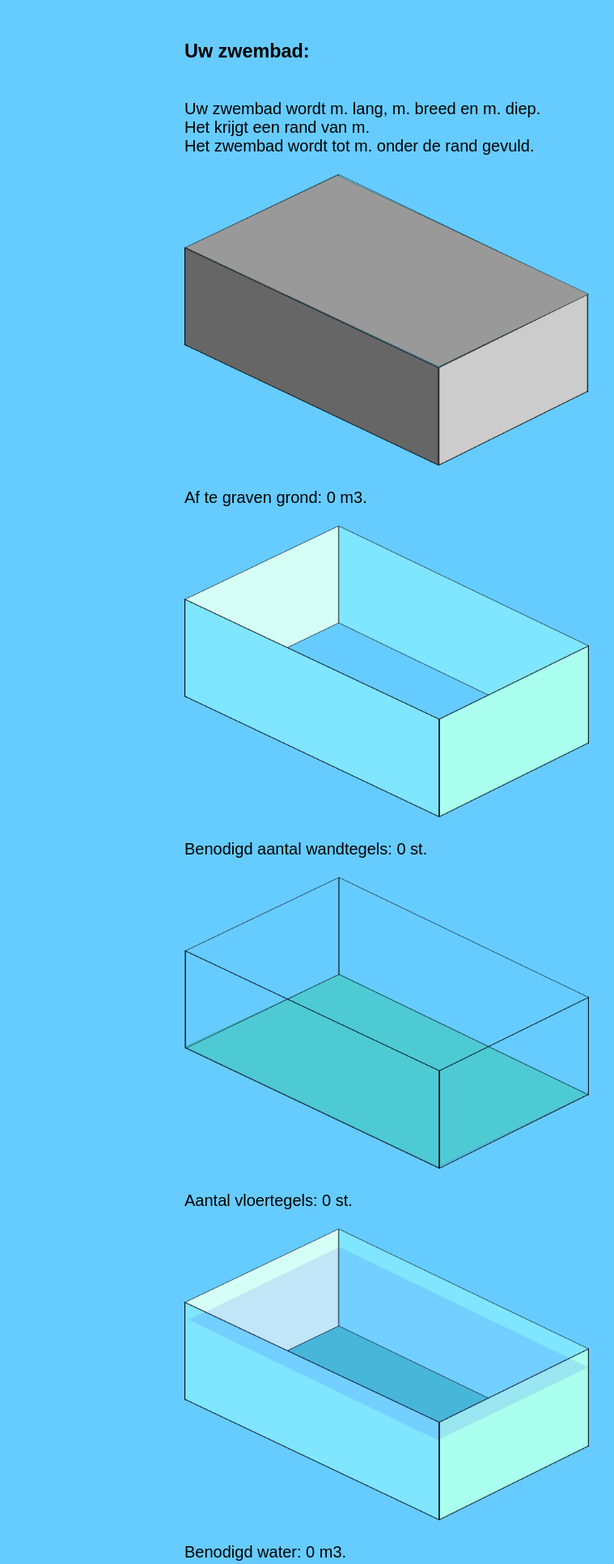
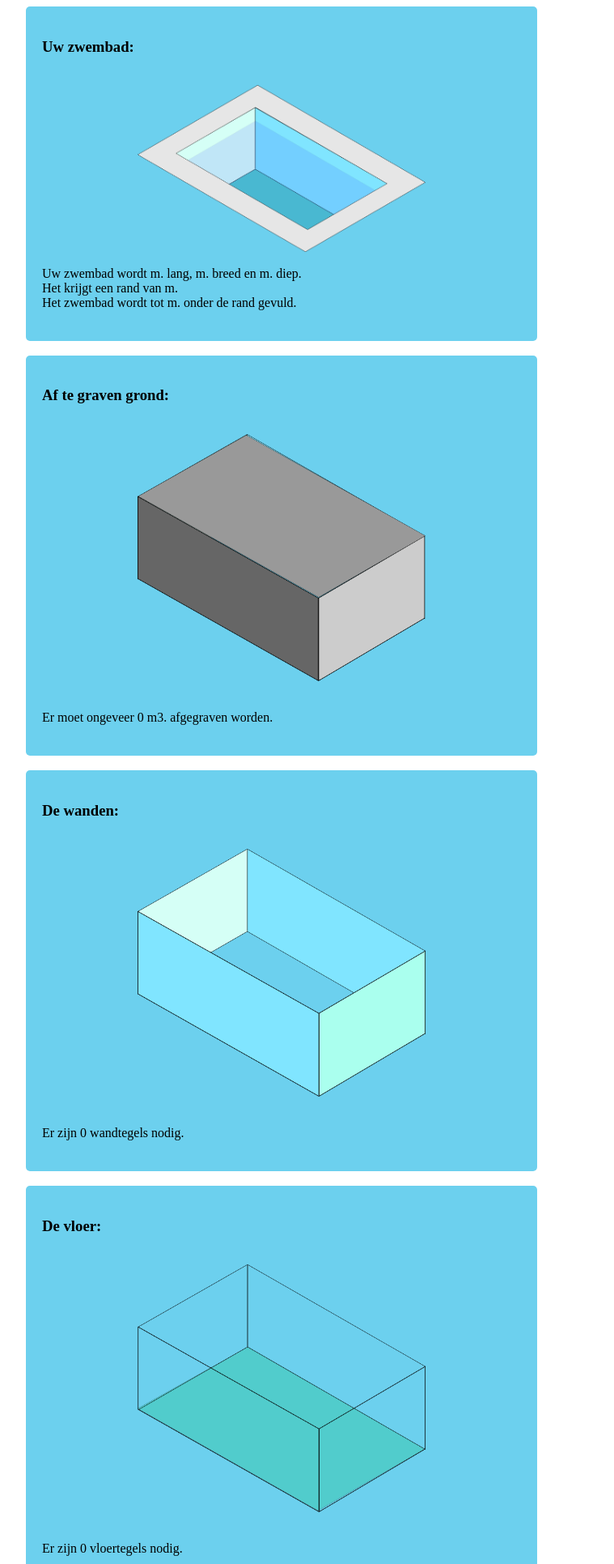
Before and after one commit to clemensjongma/invulformulier, a PHP site: page /uitkomst.php in a window 1280 px wide. Shown: the top 1931 px of the page at 81% size, without its empty margins (292-1051 px from the left). Run offline with PHP 8.4, Linux system fonts and the light colour scheme; data that the repository does not hold is empty.

Commit message:
major changes in css

```diff
--- /dev/null
+++ b/stylesheet.css
@@ -0,0 +1,78 @@
+* {
+  box-sizing: border-box;
+}
+
+input[type=text], select, textarea {
+  width: 100%;
+  padding: 12px;
+  border: 1px solid #ccc;
+  border-radius: 4px;
+  resize: vertical;
+  text-align: right;
+}
+
+label {
+  padding: 12px 12px 12px 0;
+  display: inline-block;
+}
+
+input[type=submit] {
+  background-color: #4CAF;
+  color: white;
+  padding: 12px 20px;
+  border: none;
+  border-radius: 4px;
+  cursor: pointer;
+  float: left;
+  margin: 20px;
+
+}
+
+input[type=submit]:hover {
+  background-color: #45a0ff;
+}
+
+.container {
+  border-radius: 5px;
+  background-color: #6cd0ee;
+  padding: 20px;
+  margin: 20px;
+  width: 50%;
+  margin: auto;
+
+}
+
+.col-25 {
+  float: left;
+  width: 25%;
+  margin-top: 6px;
+}
+
+.col-75 {
+  float: left;
+  width: 75%;
+  margin-top: 6px;
+}
+
+/* Clear floats after the columns */
+.row:after {
+  content: "";
+  display: table;
+  clear: both;
+}
+
+/* Responsive layout - when the screen is less than 600px wide, make the two columns stack on top of each other instead of next to each other */
+@media screen and (max-width: 600px) {
+  .col-25, .col-75, input[type=submit] {
+    width: 100%;
+    margin-top: 0;
+  }
+}
+
+img {
+    display: block;
+    margin-left: auto;
+    margin-right: auto;
+    width: 60%;
+    height: 60%;
+  }
--- a/uitkomst.php
+++ b/uitkomst.php
@@ -1,7 +1,8 @@
 <!DOCTYPE html>
 <html>
-
-<style>
+<meta name="viewport" content="width=device-width, initial-scale=1">
+<link id="pagestyle" rel="stylesheet" type="text/css" href="stylesheet.css">
+<!-- <style>
 body {
     margin: 20px;
   padding-left: 500px;
@@ -15,7 +16,7 @@ body {
 }
 
 
-</style>
+</style> -->
 <body>
 <?php
 //benodigde functies
@@ -80,83 +81,106 @@ $tempAantaltegelsRand = ceil($tempOppervlakteRand/0.09);
 
 $tempOmtrekAfdekzeil = omtrek(($lengte+1),($breedte+1));
 ?>
-
+<div class="container">
     <h3>Uw zwembad:</h3><br>
-
+    <img src= "alles.png" alt ="alles" height = 360px width = 500px>
     <?php
+    echo "<br>";
     echo "Uw zwembad wordt ".$lengte." m. lang, ".$breedte." m. breed en ".$diepte." m. diep.<br>";
     echo "Het krijgt een rand van ".$rand." m. <br> Het zwembad wordt tot ".$marge." m. onder de rand gevuld. <br>";
     echo "<br>";
     ?>
+</div>
+<br>
+<div class="container">
 
-
+    <h3>Af te graven grond:</h3><br>
     <img src= "afgraving.png" alt ="afgraving" height = 360px width = 500px>
     <?php
     echo "<br>";
     echo "<br>";
-echo "Af te graven grond: ".$tempInhoud." m3.<br>";
-echo "<br>";?>
-
-
+    echo "Er moet ongeveer ".$tempInhoud." m3. afgegraven worden.<br>";
+    echo "<br>";
+    ?>
+</div>
+<br>
+<div class="container">
+    <h3>De wanden:</h3><br>
     <img src= "oppwanden.png" alt ="afgraving" height = 360px width = 500px>
     <?php
     echo "<br>";
     echo "<br>";
     if ($bekleding == "Geschilderd") {
-echo "Totaaloppervlakte wanden: ".$tempWandOppervlakte." m2.<br>";
+    echo "Er moet ongeveer ".$tempWandOppervlakte." m2 geschilderd worden.<br>";
     }
     else {
-echo "Benodigd aantal wandtegels: ".$tempAantaltegelsWanden." st.<br>";
+    echo "Er zijn ".$tempAantaltegelsWanden." wandtegels nodig.<br>";
     }
 
-echo "<br>";?>
-
-
+    echo "<br>";
+    ?>
+</div>
+<br>
+<div class="container">
+    <h3>De vloer:</h3><br>
     <img src= "vloeropp.png" alt ="afgraving" height = 360px width = 500px>
     <?php
     echo "<br>";
     echo "<br>";
     if ($bekleding == "Geschilderd") {
-echo "Oppervlakte vloer: ".$tempOppervlakte." m2.<br>";
+    echo "De oppervlakte van de vloer is ".$tempOppervlakte." m2.<br>";
     }
     else {
-   echo "Aantal vloertegels: ".$tempAantaltegelsVloer." st.<br>";
+    echo "Er zijn ".$tempAantaltegelsVloer." vloertegels nodig.<br>";
     }
-echo "<br>";?>
-
-
+    echo "<br>";
+    ?>
+</div>
+<br>
+<div class="container">
+    <h3>Het water:</h3><br>
     <img src= "watervolume.png" alt ="afgraving" height = 360px width = 500px>
     <?php
     echo "<br>";
     echo "<br>";
-echo "Benodigd water: ".$tempInhoudWater." m3.<br>";
-echo "<br>";?>
-
-
+    echo "U heeft ".$tempInhoudWater." m3 water nodig.<br>";
+    echo "<br>";
+    ?>
+</div>
+<br>
+<div class="container">
+    <h3>De rand om het zwembad:</h3><br>
     <img src= "rand2.png" alt ="afgraving" height = 360px width = 500px>
     <?php
     echo "<br>";
     echo "<br>";
     // echo "Rand om zwembad ".$tempOppervlakteRand." m2.<br>";
-echo "Aantal randtegels: ".$tempAantaltegelsRand." st.<br>";
-echo "<br>";?>
-
-
+    echo "Er zijn ".$tempAantaltegelsRand." randtegels nodig.<br>";
+    echo "<br>";
+    ?>
+</div>
+<br>
+<div class="container">
+    <h3>Het afdekzeil:</h3><br>
     <img src= "afdekzeil.png" alt ="afgraving" height = 360px width = 500px>
-</canvas><?php
+    <?php
     echo "<br>";
     echo "<br>";
-echo "Oppervlakte afdekzeil: ".$tempOppervlakteAfdekzeil." m2. <br>";
-echo "<br>";?>
-
+    echo "Er is een afdekzeil nodig van ".$tempOppervlakteAfdekzeil." m2. <br>";
+    echo "<br>";
+    ?>
+</div>
+<br>
+<div class="container">
+<h3>De randafwerking van het zeil:</h3><br>
 <img src= "randafwerkingafdekzeil.png" alt ="afgraving" height = 360px width = 500px>
     <?php
     echo "<br>";
     echo "<br>";
-echo "Randafwerking afdekzeil: ".$tempOmtrekAfdekzeil." m.<br>";
+    echo "De randafwerking van het zeil is ".$tempOmtrekAfdekzeil." m lang.<br>";
 
     ?>
-
-
+</div>
+<br>
 </body>
 </html>
```
Also changed, not shown: index.php (+13 -73 lines). Lines whose indentation alone changed are shown as unchanged.
